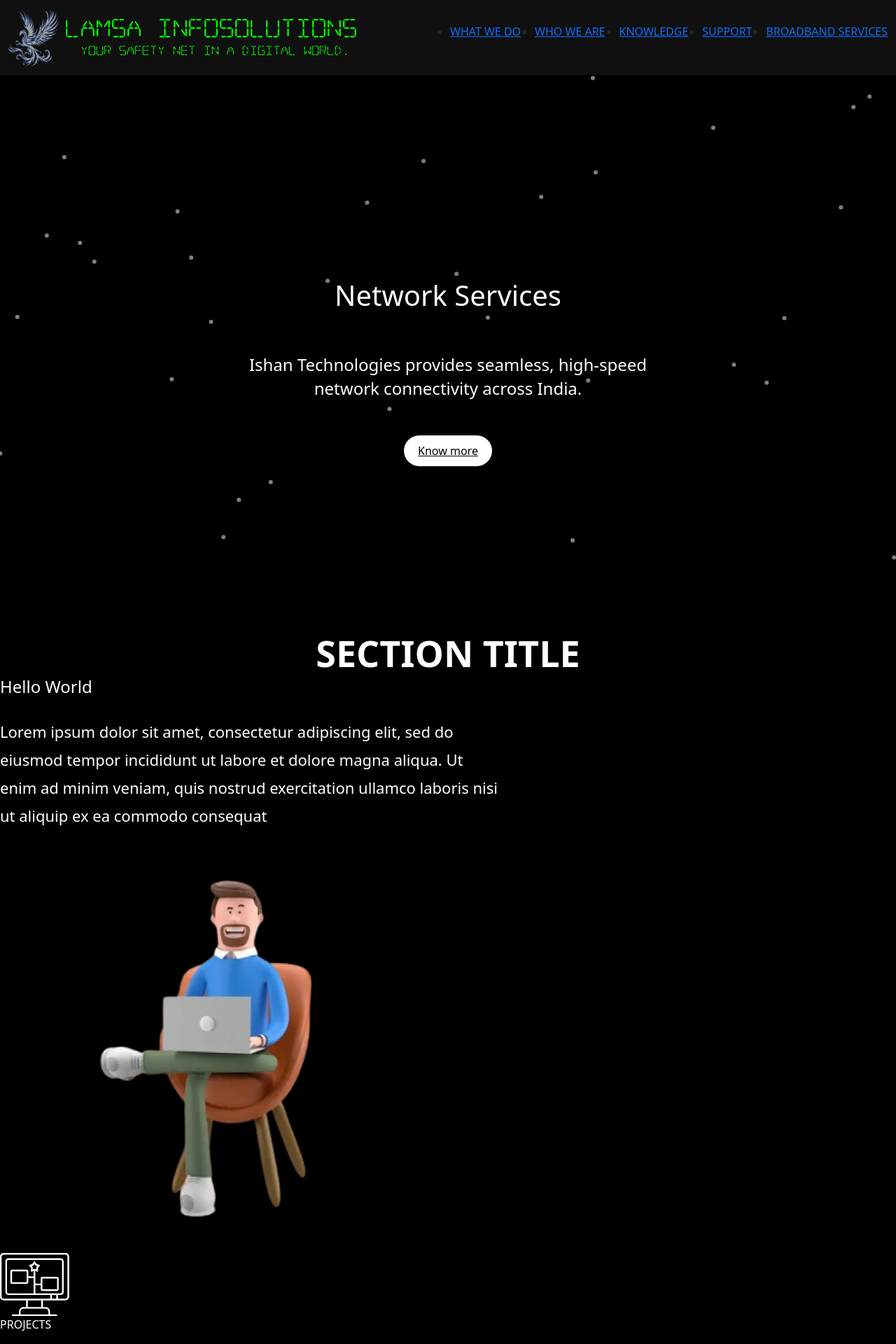
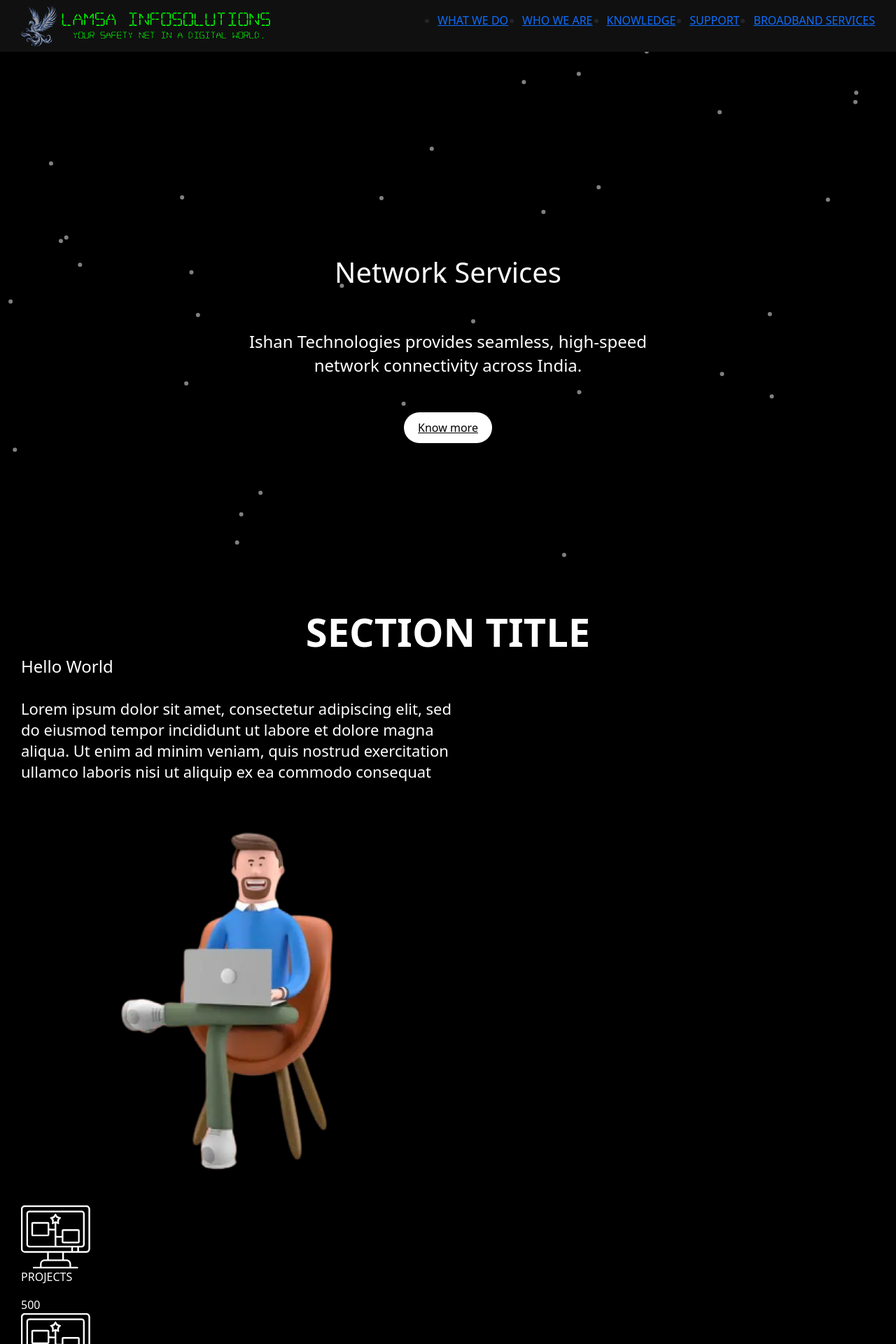
Before and after one commit to MansuriVilla/lamsa, a React (Vite) app: page / in a window 1280 px wide. Shown: the top 1920 px of the page at 70% size. Built offline with nearby package versions, Linux system fonts and the light colour scheme; the HTML template or start-up script is replaced by a standard one.

Commit message:
Bug Fixed

```diff
--- a/src/App.jsx
+++ b/src/App.jsx
@@ -11,8 +11,9 @@ import "./assets/js/app.js";
 export default function App() {
   return (
     <>
+
       <Router>
-        <Header />
+      <Header />
         <Routes>
           <Route path="/" element={<Home />} />
           <Route path="Whatwedo" element={<Whatwedo />} />
--- a/src/assets/css/App.css
+++ b/src/assets/css/App.css
@@ -1,5 +1,5 @@
 :root { --lamsa-primary:digital-dream-primary; --lamsa-regular:digital-dream-regular; --neon-green:#00ff00; --lamsa-seconday:Saira-Regular; --background-color:#101010; }
 body { background-color: rgb(0, 0, 0); margin: 0px; padding: 0px; box-sizing: border-box; color: #fff; }
-.custom-container { max-width: 1660px; margin: 0px auto; width: 100%; }
+.custom-container { max-width: 1660px; margin: 0px auto; width: 100%; padding: 0px 30px; }
 .custom-d-flex { display: flex; gap: 20px; }
 #customParticales canvas { position: relative; z-index: -1; height: auto !important; }
--- a/src/assets/css/global.css
+++ b/src/assets/css/global.css
@@ -2,7 +2,7 @@ h1,h2,h3,h4,h5,h6,p,ul,li { margin: 0px; padding: 0px; }
 a { text-decoration: none; color: #fff; font-family:var(--lamsa-seconday); }
 li { list-style: none; }
 button, input { background: transparent; outline: 0px; box-shadow: none; border: 0px; }
-h1 { font-family: 'ROG LyonsType Regular'; font-size: 72px; }
-p { font-family: 'Raleway'; font-size: 24px; line-height: 34px; }
-h4 { color: #fff; font-size: 42px; font-family: 'Raleway'; font-weight: 800; }
-.main___content { background-color: #000; padding: 50px 0px; }
+h1 { font-family: 'ROG LyonsType Regular'; font-size: clamp(36px, 6vw, 72px); }
+p { font-family: 'Raleway'; font-size: clamp(16px, 3vw, 24px); line-height: 34px; }
+h4 { color: #fff; font-size: clamp(20px, 5vw, 42px ); font-family: 'Raleway'; font-weight: 800; }
+.main___content { background-color: #000; padding: clamp(25px, 4vw, 50px) 0px; }
--- a/src/assets/css/style.css
+++ b/src/assets/css/style.css
@@ -1,8 +1,28 @@
-.main__content { background-color: #000; display: flex; flex-direction: column; gap: 100px; }
-.inner_banner { position: relative; height: 800px; display: flex; justify-content: center; align-items: center; }
+.main__content { background-color: #000; display: flex; flex-direction: column; gap: clamp(25px, 48vw, 100px); }
+.inner_banner { position: relative; height: clamp(380px, 50vw, 800px); display: flex; justify-content: center; align-items: center; }
 .inner_banner::before { content: ''; position: absolute; display: block; height: 50px; width: 100%; background: linear-gradient(180deg, transparent, #000); bottom: 0; }
-.level { color: #ffffff; display: flex; }
-.level .heading { text-wrap: nowrap; font-size: 30px; font-weight: 600; margin-top: 10px; margin-bottom: 5px; line-height: 30px; }
-.title { color: #fff; font-size: 40px; line-height: 40px; font-weight: 600; }
+.level { color: #ffffff; display: flex; flex-wrap: wrap;  }
+.level .heading { text-wrap: nowrap; font-size: clamp(20px, 4vw, 30px); font-weight: 600; margin-top: 10px; margin-bottom: 5px; line-height: clamp(20px, 4vw, 30px); }
+.title { color: #fff; font-size: clamp(22px, 4vw, 40px); line-height: clamp(22px, 4vw, 40px); font-weight: 600; }
 .level-item.has-text-centered { text-align: center; height: 100%; flex: 1; border-right: 3px solid #fff; padding: 45px 0px; }
+
+
+.slider_right img {
+    max-width: clamp(300px, 50vw, 600px);
+}
+
+.section__title {
+    margin-bottom: clamp(25px, 4vw, 50px);
+}
+
+
+
 .level-item.has-text-centered:nth-child(4) { border-right: 0px; }
+@media only screen and (max-width:768px) {
+    .slider__content_main{justify-content: center;}
+    .slider_left {
+        text-align: center;
+    }
+
+
+}
--- a/src/components/footer/footer.css
+++ b/src/components/footer/footer.css
@@ -1,12 +1,12 @@
-.footer { background-color: var(--background-color); padding: 50px; }
+.footer { background-color: var(--background-color); padding: clamp(25px, 4.2vw, 50px); }
 .footer .footer-inner .footer-top .footer-top-inner .footer-ul { padding: 0px; align-items: flex-start; justify-content: space-between; flex-wrap: wrap; }
-.footer .footer-inner .footer-top .footer-top-inner .footer-ul .footer-li { font-size: 20px; font-weight: 600; max-width: 320px; margin: 15px 0; }
+.footer .footer-inner .footer-top .footer-top-inner .footer-ul .footer-li { font-size: clamp(18px, 4vw, 20px); font-weight: 600; max-width: clamp(180px, 40vw, 320px); margin: 15px 0; }
 .footer .footer-inner .footer-top .footer-top-inner .footer-ul .footer-li .footer-li-inner .footer-a { color: #ffffff; }
 .footer .footer-inner .footer-top .footer-top-inner .footer-ul .footer-li .footer-li-inner .cols { margin: 15px 0px 10px; }
 .footer .footer-inner .footer-top .footer-top-inner .footer-ul .footer-li .footer-li-inner .cols .col-ul { justify-content: center; padding: 0px; flex-wrap: wrap; }
-.footer .footer-inner .footer-top .footer-top-inner .footer-ul .footer-li .footer-li-inner .cols .col-ul .col-li { font-size: 18px; font-weight: 400; }
+.footer .footer-inner .footer-top .footer-top-inner .footer-ul .footer-li .footer-li-inner .cols .col-ul .col-li { font-size: clamp(16px, 4vw, 18px); font-weight: 400; }
 .footer .footer-inner .footer-top .footer-top-inner .footer-ul .footer-li .footer-li-inner .cols .col-ul .col-li a { color: #ffffff; }
 .footer .footer-inner .footer-top .footer-top-inner .footer-ul .footer-li .footer-li-inner .cols .col-ul .col-li a:hover { color: var(--neon-green); }
 .footer .footer-inner .footer-top .footer-top-inner .footer-ul .footer-li .footer-li-inner .cols .col-ul .col-li:hover { color: var(--neon-green); }
-.footer .footer-inner .footer-bottom { max-width: 500px; margin: 90px auto 0px; }
+.footer .footer-inner .footer-bottom { max-width: clamp(200px, 50vw, 500px); margin: clamp(40px, 8vw, 90px) auto 0px; }
 .footer .footer-inner .footer-bottom img { width: 100%; text-align: center; }
--- a/src/components/header/header.css
+++ b/src/components/header/header.css
@@ -1,8 +1,8 @@
 .header { background-color: var(--background-color); position: sticky; top: 0; z-index: 9; transition: .25s linear all; }
 .header.scrolled { background-color: #00000050; backdrop-filter: blur(20px); -webkit-backdrop-filter: blur(20px); }
 .header .header-inner { justify-content: space-between; width: 100%; align-items: center; }
-.header .header-inner  .custom-a { font-family: var(--lamsa-primary); font-size: clamp(20px, 4vw + 1rem, 28px); text-align: center; color: var(--neon-green); align-items: center; column-gap: 9.2px; }
-.header .header-inner  .custom-a span img { max-width: 500px; width: 100%; }
+.header .header-inner  .custom-a { font-family: var(--lamsa-primary); padding: 0; margin: 0; font-size: clamp(20px, 4vw + 1rem, 28px); text-align: center; color: var(--neon-green); align-items: center; column-gap: 9.2px; }
+.header .header-inner  .custom-a span img { max-width: clamp(200px, 28vw, 500px); width: 100%; }
 @media only screen and (max-width:991px) {
  .header .header-inner .header-right .custom-d-flex { flex-direction: column; }
 .offcanvas { background-color: #000; }
--- a/src/components/hero/hero.css
+++ b/src/components/hero/hero.css
@@ -1,4 +1,4 @@
 .hero-main { height: 100vh; width: 100%; overflow: hidden; display: flex; justify-content: center; align-items: center; flex-direction: column; gap: 50px; }
-.hero-main p { font-size: 24px; max-width: 580px; line-height: 34px; width: 100%; margin: 0 auto; text-align: center; }
+.hero-main p { font-size: clamp(20px, 2vw, 24px); max-width: clamp(360px, 47vw, 580px); line-height: 34px; width: 100%; margin: 0 auto; text-align: center; }
 .hero-main .theme_cta .cta { display: inline-block; padding: 10px 20px; border-radius: 50px; background-color: #fff; color: #000; }
-.hero-main .hero__content { display: flex; flex-direction: column; gap: 50px; align-items: center; }
+.hero-main .hero__content { display: flex; flex-direction: column; gap: clamp(25px, 3.9vw, 50px); align-items: center; }
--- a/src/components/slider/slider.css
+++ b/src/components/slider/slider.css
@@ -1,5 +1,5 @@
 .slider__content_main { display: flex; flex-wrap: wrap; justify-content: space-between; width: 100%; align-items: center; }
-.slider__content_main h4 { margin-bottom: 30px; }
-.slider__content_main p { max-width: 712px; width: 100%; font-size: 22px ; line-height: 40px; }
-.slider__section .title { font-size: 52px; line-height: 52px; font-weight: bold; text-align: center; text-transform: uppercase; }
+.slider__content_main h4 { margin-bottom: clamp(15px, 4vw, 30px); }
+.slider__content_main p { max-width: clamp(450px, 50vw, 712px); width: 100%; font-size: clamp(16px, 3vw, 22px) ; line-height: normal; }
+.slider__section .title { font-size: clamp(26px, 5vw, 56px); line-height: clamp(26px, 5vw, 56px); font-weight: bold; text-align: center; text-transform: uppercase; }
 .main__content .slider__section:nth-child(2n) .slider__content_main { flex-direction: row-reverse; }
```
